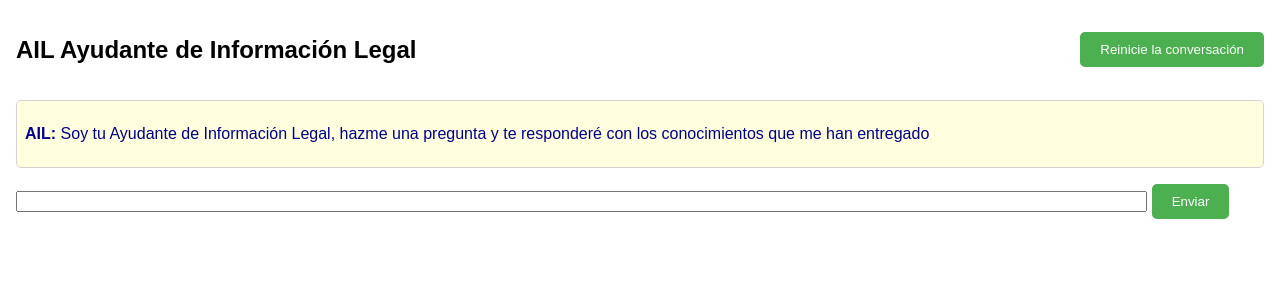
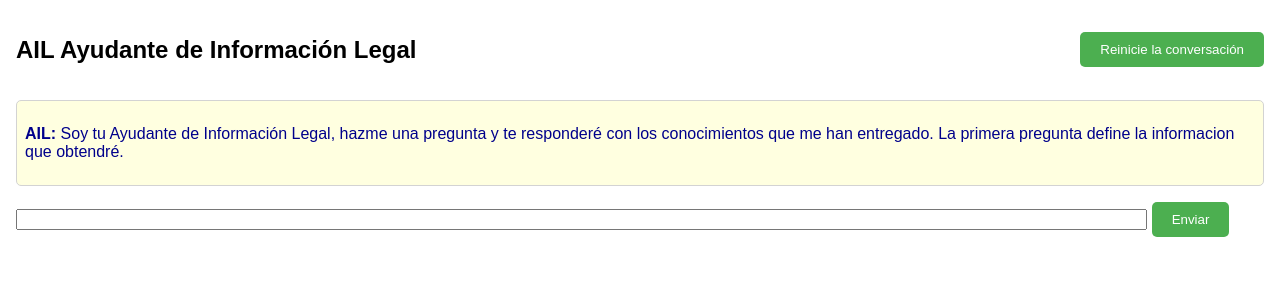
Before and after one commit to juliomartinich/openai1, a Flask app: page / in a window 1280 px wide. Shown: the top 300 px of the page. Run offline with Flask 3, Linux system fonts and the light colour scheme; the visitor is signed in with stand-in values (Sample User, id 1).

Commit message:
AIL graba preguntas

```diff
--- a/ail_chat.py
+++ b/ail_chat.py
@@ -81,7 +81,7 @@ def procesar_mensaje():
 def obtener_respuesta_chatbot(mensaje_usuario):
     global conversacion
     global parrafos, archivos, textos, embeddings
-    global primero
+    global primero, imc, pc_mas_cercano
 
     if primero:
         vector = wf.read_embedding(mensaje_usuario)
@@ -110,6 +110,8 @@ def obtener_respuesta_chatbot(mensaje_usuario):
     except Exception as e:
         return "Error: " + e.__str__()
 
+    wf.escribir_en_archivo_csv([], mensaje_usuario, respuesta_chatbot, imc, pc_mas_cercano, "ail_preguntas.csv")
+
     conversacion.append({"role": "assistant", "content": respuesta_chatbot})
 
     # Retornar la respuesta del chatbot al usuario
--- a/templates/chatbot.html
+++ b/templates/chatbot.html
@@ -19,7 +19,8 @@
            <div id="chatbox" >
              <p class="asistente"><b>AIL:</b>
                  Soy tu Ayudante de Información Legal, hazme una pregunta
-                 y te responderé con los conocimientos que me han entregado
+                 y te responderé con los conocimientos que me han entregado.
+                 La primera pregunta define la informacion que obtendré.
              </p>
            </div>
         </td>
```
